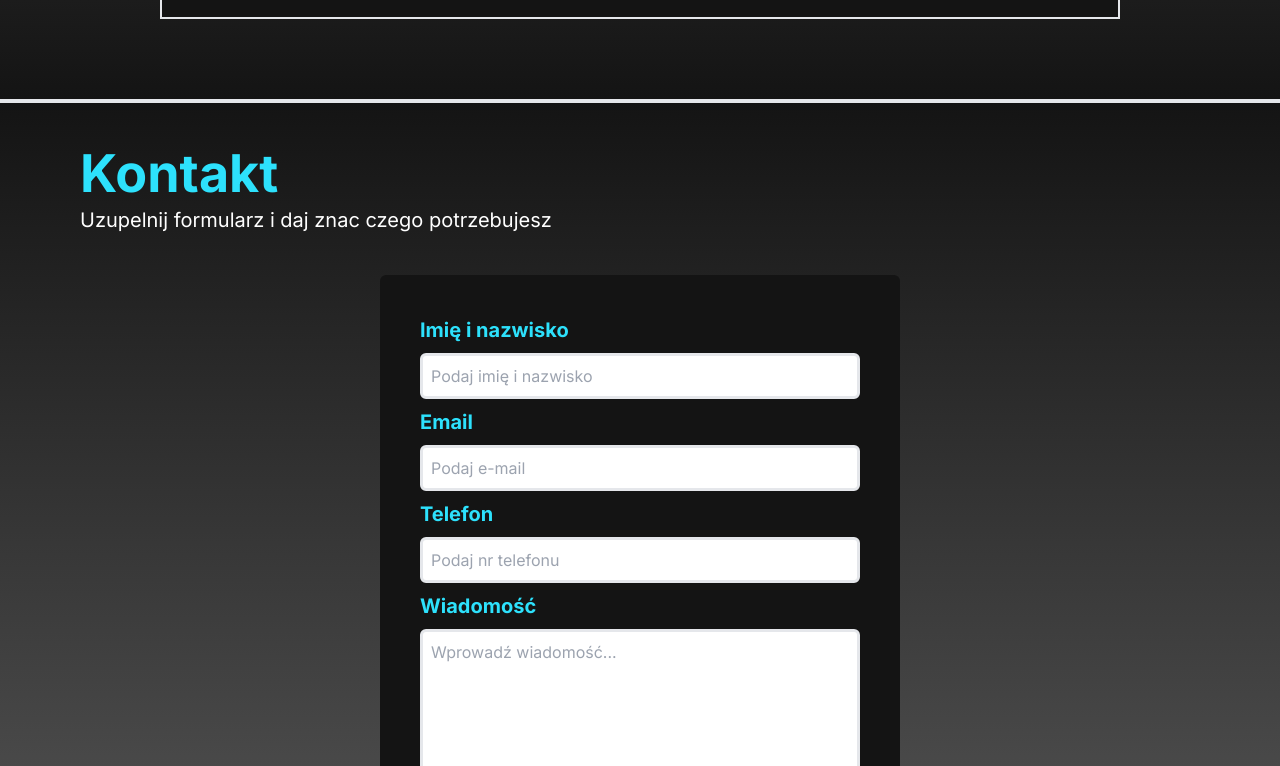
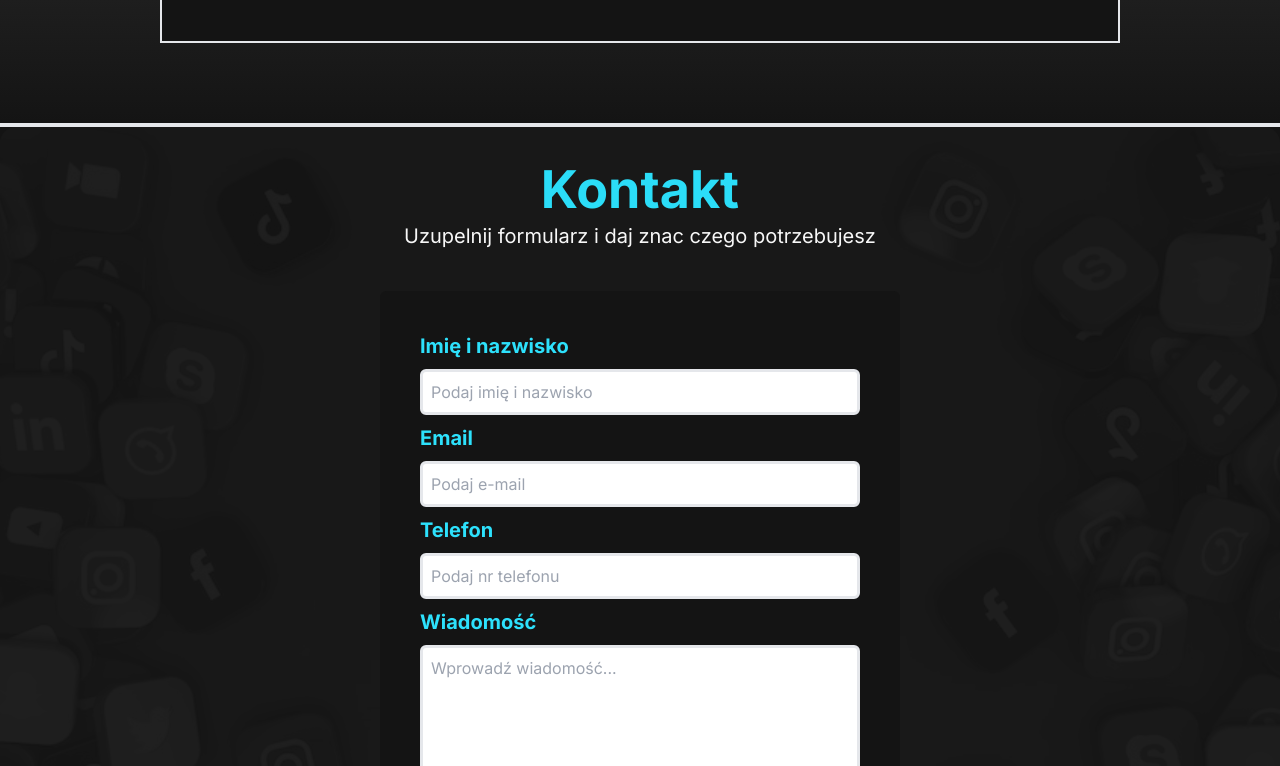
Before and after one commit to MateuszKuruc/marketing-portfolio, a Next.js app in the folder marketing-portfolio/: page / in a window 1280 px wide. Shown: the part 1794-2560 px from the top of the page. Built offline with nearby package versions, Linux system fonts and the light colour scheme.

Commit message:
adjust background image styling and contact component with form. Make nav bar slightly bigger

```diff
--- a/marketing-portfolio/src/components/Contact.tsx
+++ b/marketing-portfolio/src/components/Contact.tsx
@@ -1,19 +1,35 @@
 import React from "react";
 import Form from "./Form";
 import Link from "next/link";
+import Image from "next/image";
 
 const Contact = () => {
   return (
-    <section className="border-t-4 bg-gradient-to-b from-gray-90 py-10 max-container padding-container">
-      <h1 className="bold-52 lg:bold-70 text-blue-50">Kontakt</h1>
+    // <section className="border-t-4 bg-gradient-to-b from-gray-90 py-10 max-container padding-container">
+    <section className="border-t-4 bg-gradient-to-b from-gray-90 py-0 max-container">
+      {/* <h1 className="bold-52 lg:bold-70 text-blue-50">Kontakt</h1>
+      <p className="regular-20 text-white">
+        Uzupelnij formularz i daj znac czego potrzebujesz
+      </p> */}
+
+      <div className="flex flex-col md:items-center relative w-full bg-gradient-to-t from-gray-90 to-gray-90">
+      <h1 className="bold-52 mt-8 lg:bold-70 text-blue-50">Kontakt</h1>
       <p className="regular-20 text-white">
         Uzupelnij formularz i daj znac czego potrzebujesz
       </p>
-      {/* <div className="flex flex-col md:flex-row md:gap-20"> */}
-      <div className="flex flex-col md:items-center">
+        <Image
+          src="/background.jpg"
+          className="w-full h-full absolute object-cover mix-blend-luminosity rounded-2xl opacity-5"
+          alt="background"
+          width={500}
+          height={500}
+          quality={100}
+        />
+        <div>
+
         <Form />
+        </div>
       </div>
-      {/* </div> */}
     </section>
   );
 };
--- a/marketing-portfolio/src/components/Footer.tsx
+++ b/marketing-portfolio/src/components/Footer.tsx
@@ -9,7 +9,7 @@ import {
 
 const Footer = () => {
   return (
-    <footer className="flexCenter mb-0 bg-gray-90 py-10 max-container">
+    <footer className="flexCenter mb-0 bg-gray-90 py-10 max-container border-t-4">
       <div className="flex flex-col gap-8 md:flex-row md:gap-12">
         <div className="flex flex-col items-center gap-2">
           <p className="text-gold-50 bold-20">Kontakt</p>
--- a/marketing-portfolio/src/components/Form.tsx
+++ b/marketing-portfolio/src/components/Form.tsx
@@ -33,7 +33,7 @@ const Form = () => {
 
   return (
     <form
-      className="md:mt-10 mt-5 bg-gray-90 p-5 md:p-10 flex flex-col gap-2 md:w-[520px] rounded-md"
+      className="md:my-10 mt-5 bg-gray-90 p-5 md:p-10 flex flex-col gap-2 md:w-[520px] rounded-md relative"
       onSubmit={handleSubmit}
       noValidate
     >
--- a/marketing-portfolio/src/components/NavBar.tsx
+++ b/marketing-portfolio/src/components/NavBar.tsx
@@ -6,7 +6,7 @@ import { AiOutlineMenu } from "react-icons/ai";
 
 const NavBar = () => {
   return (
-    <nav className="border-2 border-black flexAround glob max-container padding-container relative z-30 py-5 bg-gray-90">
+    <nav className="border-2 border-black flexAround glob max-container padding-container relative z-30 py-8 bg-gray-90">
       <Link href="/">
         <Image src="/boostguru.png" alt="home_logo" width={70} height={46} />
       </Link>
--- a/marketing-portfolio/src/components/Portfolio.tsx
+++ b/marketing-portfolio/src/components/Portfolio.tsx
@@ -16,7 +16,7 @@ const Portfolio = () => {
   };
 
   return (
-    <section className="border-t-4 border-white max-container padding-container bg-gradient-to-t from-gray-90 py-10 lg:py-20 md:gap-28">
+    <section className=" border-t-4 border-white max-container padding-container bg-gradient-to-t from-gray-90 py-10 lg:py-20 md:gap-28">
       <header className="mb-10 padding container max-container">
         <h1 className="bold-52 lg:bold-70 text-blue-50">Portfolio</h1>
         <p className="regular-20 text-white mt-6">
```
Also changed, not shown: marketing-portfolio/public/background.jpg (added).
